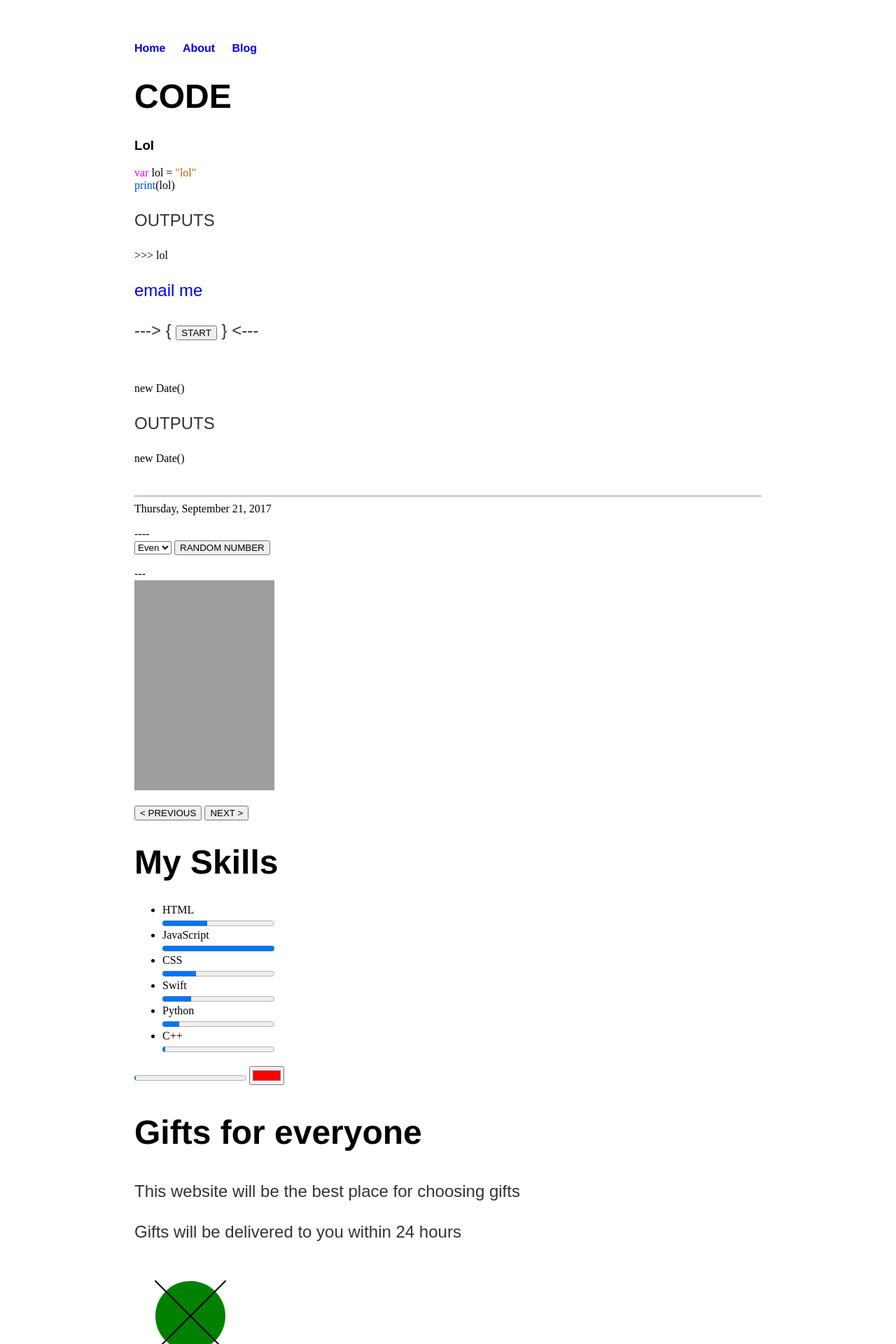
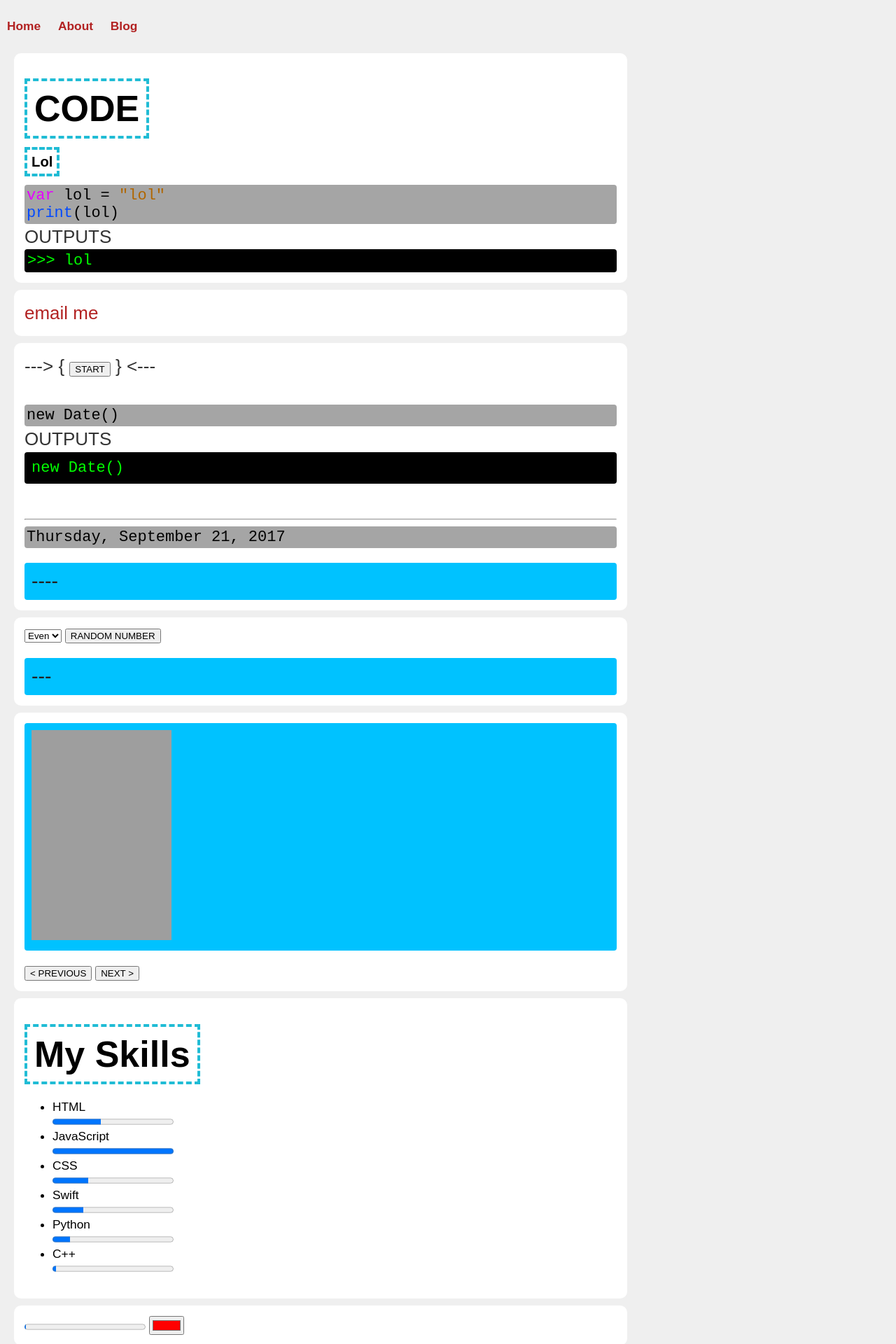
Before and after one commit to Samplasion/samplasion.github.iold, a Jekyll site: the page built from index.html, in a window 1280 px wide. Shown: the top 1920 px of the page at 70% size. Built offline with Jekyll 4.4.1, drawn with Linux system fonts in a browser that asks for light colours; a script that is not in the unit is left out; grey boxes are pictures that could not be loaded.

Commit message:
Update main.css

```diff
--- a/css/main.css
+++ b/css/main.css
@@ -17,7 +17,7 @@
  a {
      text-font: 'Arial';
      text-decoration: none;
-     font-color: firebrick;
+     color: firebrick;
  }
  a:hover {
      text-font: 'Arial';
@@ -102,7 +102,6 @@
 /* ==========================================================================
    NOTICE TEXT BLOCKS
    ========================================================================== */
-
 /**
  *  Default Kramdown usage (no indents!):
  *  <div class="notice" markdown="1">
@@ -196,3 +195,99 @@
 .notice--danger {
   @include notice($danger-color);
 }
+
+#test {
+  color: gray;
+}
+div {
+  border-radius: 4px;
+  font-family: Arial, sans-serif;
+  padding: 10px;
+}
+.code {
+  color: black;
+  background-color: #A5A5A5;
+  border-radius: 4px;
+  font-family: monospace;
+  font-size: 1.27em;
+  padding: 3px;
+}
+.console {
+  color: #00FF00;
+  background-color: #000000;
+  border-radius: 4px;
+  font-family: monospace;
+  font-size: 1.27em;
+  padding: 4px;
+}
+body {
+	font-size: 13pt;
+	background-color: #efefef;
+	padding: 10px;
+	margin: 0;
+}
+p {
+  font-family: 'Arial';
+}
+#newd {
+  color: #00FF00;
+  background-color: #000000;
+  border-radius: 4px;
+  font-family: monospace;
+  font-size: 1.27em;
+}
+.highlight {
+  color: #222;
+  background-color: #00c2ff;
+  border-radius: 4px;
+  font-family: Arial, sans-serif;
+  padding: 10px;
+}
+#abc {
+  font-size: 1.65em
+}
+#random {
+  font-size: 1.65em
+}
+h1 span {
+	border: 4px dashed #20bcd5;
+	padding: 10px;
+   font-family: Futura, Arial;
+}
+h3 span {
+	border: 4px dashed #20bcd5;
+	padding: 6px;
+   font-family: Futura, Arial;
+}
+p {
+	padding: 0;
+	margin: 0;
+}
+.img-circle {
+	border: 3px solid white;
+	border-radius: 50%;
+}
+.section {
+	background-color: #fff;
+	padding: 15px;
+	margin-bottom: 10px;
+	border-radius: 10px;
+}
+li {
+   font-family: Arial;
+}
+.warn {
+  background: linear-gradient(red, yellow);
+  border-radius: 8px;
+margin-bottom: 10px;
+}
+.info {
+  background: linear-gradient(#647ac8, #00caff);
+  border-radius: 8px;
+margin-bottom: 10px;
+}
+.succ {
+  background: linear-gradient(#008d21, #0f0);
+  border-radius: 8px;
+margin-bottom: 10px;
+}
```
